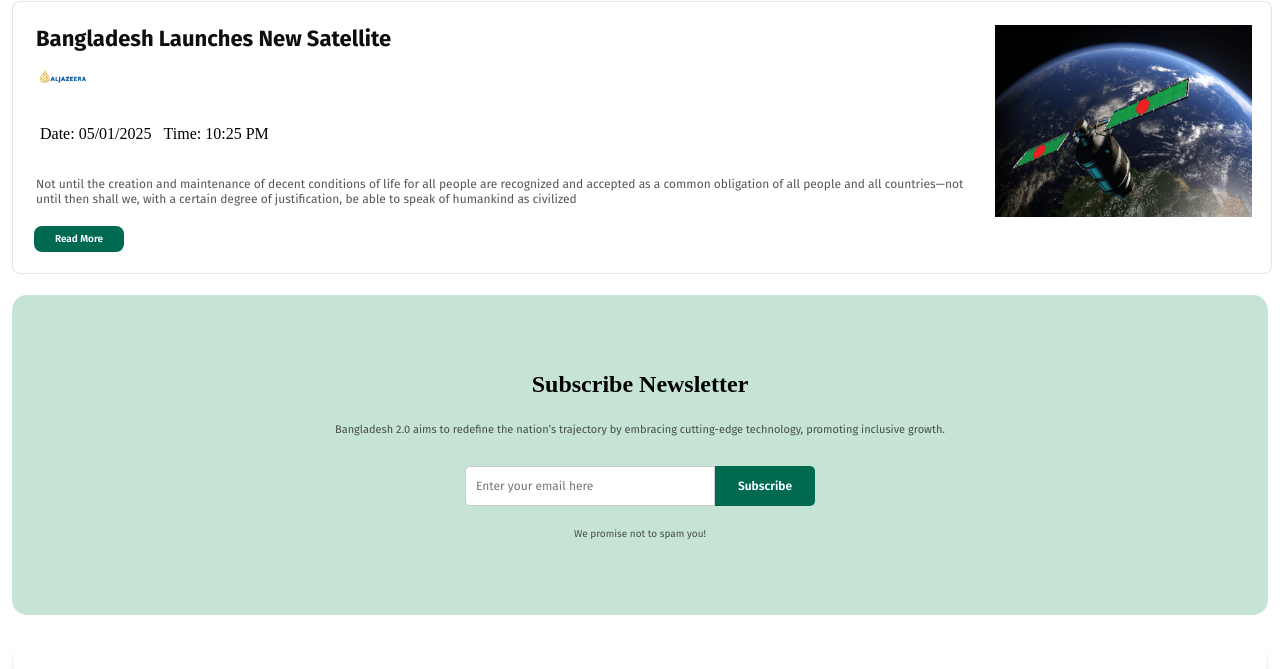
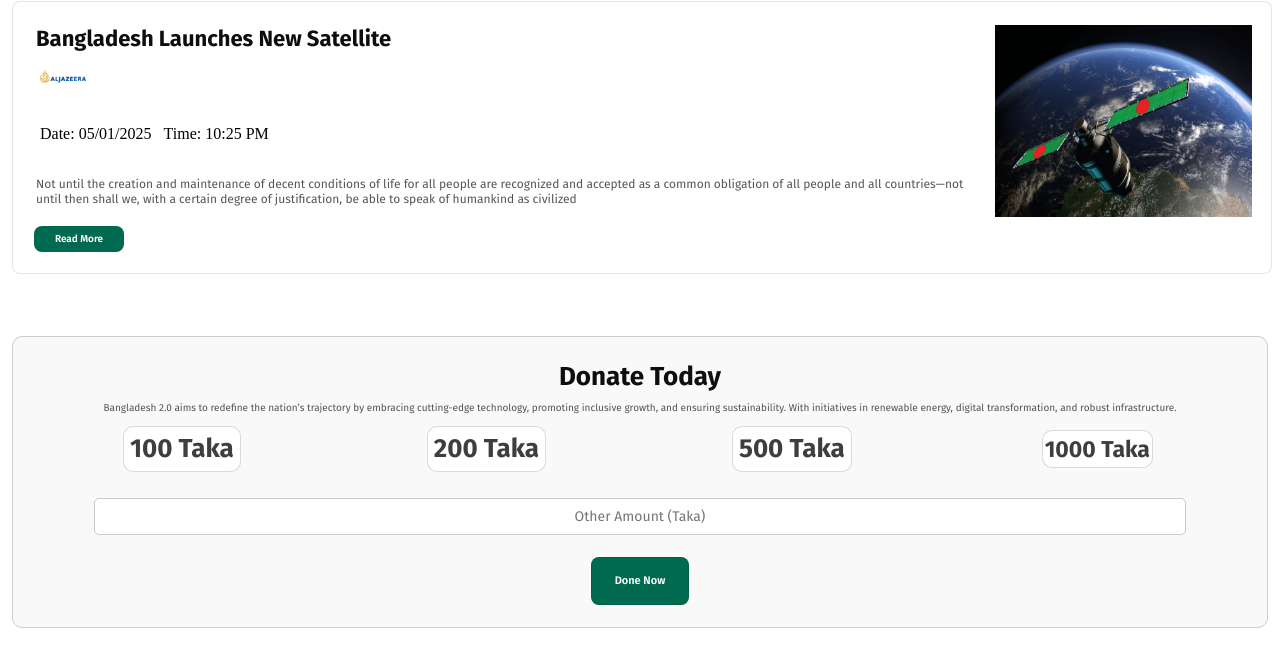
Before and after one commit to noornabi-noor/Bangladesh-2.0, a plain HTML site: page index.html in a window 1280 px wide. Shown: the part 1850-2519 px from the top of the page. Drawn offline with Linux system fonts and the light colour scheme.

Commit message:
Donate field compeleted successfully

```diff
--- a/index.html
+++ b/index.html
@@ -11,6 +11,7 @@
     <link rel="stylesheet" href="styles/quote.css" />
     <link rel="stylesheet" href="styles/news.css" />
     <link rel="stylesheet" href="styles/subscribe.css" />
+    <link rel="stylesheet" href="styles/donate.css" />
   </head>
   <body>
     <header id="navbar">
@@ -229,6 +230,35 @@
       </div>
     </section>
 
+    <section id="donate-box">
+      <div class="donate-container">
+        <div class="donate-info">
+          <h2 class="donate-title">Donate Today</h2>
+          <p>Bangladesh 2.0 aims to redefine the nation’s trajectory by embracing cutting-edge technology, promoting inclusive growth, and ensuring sustainability. With initiatives in renewable energy, digital transformation, and robust infrastructure.</p>
+          <div class="amount">
+            <div class="amount1">
+              <h2>100 Taka</h2>
+            </div>
+            <div class="amount2">
+              <h2>200 Taka</h2>
+            </div>
+            <div class="amount3">
+              <h2>500 Taka</h2>
+            </div>
+            <div>
+              <h2 class="amount4">1000 Taka</h2>
+            </div>
+          </div>
+          <input type="text" placeholder="Other Amount (Taka)">
+          <button>Done Now</button>
+        </div>
+      </div>
+    </section>
+
+
+
+
+
     <section id="subscriber">
       <div class="subscriber-box">
         <h2>Subscribe Newsletter</h2>
--- /dev/null
+++ b/styles/donate.css
@@ -0,0 +1,197 @@
+#donate-box {
+    width: 100%;
+    display: flex;
+    justify-content: center;
+    align-items: center;
+    padding: 0px;
+    box-sizing: border-box;
+    gap: 15;
+    margin: 52px 0px;
+  }
+
+  .donate-container {
+    display: flex;
+    flex-direction: column;
+    justify-content: center;
+    align-items: center;
+    width: 100%;
+  }
+
+  .donate-info {
+    padding: 20px;
+    border: 0.65px solid #ccc;
+    border-radius: 10px;
+    background-color: #f9f9f9;
+    width: 100%;
+    display: flex;
+    flex-direction: column;
+    align-items: center;
+  }
+
+  .donate-title {
+    color: rgb(14, 14, 14);
+    font-family: Fira Sans;
+    font-size: 26px;
+    font-weight: 700;
+    line-height: 32px;
+    letter-spacing: 0%;
+    text-align: center;
+  }
+
+  .donate-info p {
+    color: rgba(14, 14, 14, 0.7);
+    font-family: Fira Sans;
+    font-size: 10px;
+    font-weight: 400;
+    line-height: 15px;
+    letter-spacing: 0%;
+    text-align: center;
+  }
+
+  .amount {
+    display: flex;
+    justify-content: space-around;
+    gap: 10px;
+    margin-bottom: 20px;
+    width: 100%;
+  }
+
+  .amount .amount1 {
+    box-sizing: border-box;
+    border: 0.65px solid rgba(14, 14, 14, 0.15);
+    border-radius: 10px;
+    background: rgb(255, 255, 255);
+
+    color: rgba(14, 14, 14, 0.8);
+    font-family: Fira Sans;
+    font-size: 26px;
+    font-weight: 700;
+    line-height: 32px;
+    letter-spacing: 0%;
+    text-align: left;
+  }
+
+  .amount .amount1 {
+    box-sizing: border-box;
+    border: 0.65px solid rgba(14, 14, 14, 0.15);
+    border-radius: 10px;
+    background: rgb(255, 255, 255);
+
+    color: rgba(14, 14, 14, 0.8);
+    font-family: Fira Sans;
+    font-size: 26px;
+    font-weight: 700;
+    line-height: 32px;
+    letter-spacing: 0%;
+    text-align: center;
+    cursor: pointer;
+  }
+  .amount .amount1:hover {
+    background: rgb(198, 228, 214);
+  }
+
+  .amount .amount2 {
+    box-sizing: border-box;
+    border: 0.65px solid rgba(14, 14, 14, 0.15);
+    border-radius: 10px;
+    background: rgb(255, 255, 255);
+
+    color: rgba(14, 14, 14, 0.8);
+    font-family: Fira Sans;
+    font-size: 26px;
+    font-weight: 700;
+    line-height: 32px;
+    letter-spacing: 0%;
+    text-align: center;
+    cursor: pointer;
+  }
+  .amount .amount2:hover {
+    background: rgb(198, 228, 214);
+  }
+
+  .amount .amount3 {
+    box-sizing: border-box;
+    border: 0.65px solid rgba(14, 14, 14, 0.15);
+    border-radius: 10px;
+    background: rgb(255, 255, 255);
+
+    color: rgba(14, 14, 14, 0.8);
+    font-family: Fira Sans;
+    font-size: 26px;
+    font-weight: 700;
+    line-height: 32px;
+    letter-spacing: 0%;
+    text-align: center;
+    cursor: pointer;
+  }
+  .amount .amount3:hover {
+    background: rgb(198, 228, 214);
+  }
+
+
+  .amount .amount4 {
+    box-sizing: border-box;
+    border: 0.65px solid rgba(14, 14, 14, 0.15);
+    border-radius: 10px;
+    background: rgb(255, 255, 255);
+
+    color: rgba(14, 14, 14, 0.8);
+    font-family: Fira Sans;
+    font-size: 23px;
+    font-weight: 700;
+    line-height: 32px;
+    letter-spacing: 0%;
+    text-align: center;
+    cursor: pointer;
+  }
+  .amount .amount4:hover {
+    background: rgb(198, 228, 214);
+  }
+
+  .amount div h2 {
+    color: rgba(14, 14, 14, 0.8);
+    font-family: Fira Sans;
+    font-size: 26px;
+    font-weight: 700;
+    line-height: 32px;
+    letter-spacing: 0%;
+    text-align: left;
+  }
+
+  .donate-info input {
+    padding: 10px;
+    color: rgba(14, 14, 14, 0.3);
+    font-family: Fira Sans;
+    font-size: 14px;
+    font-weight: 400;
+    line-height: 15px;
+    letter-spacing: 0%;
+    text-align: center;
+    width: 90%;
+    margin-bottom: 20px;
+    border: 1px solid #ccc;
+    border-radius: 5px;
+  }
+
+  .donate-info button {
+    padding: 10px 20px;
+    border: none;
+    border-radius: 5px;
+    cursor: pointer;
+    width: 8%;
+    text-align: center;
+    box-sizing: border-box;
+    border: 0.65px solid rgba(14, 14, 14, 0.1);
+    border-radius: 8px;
+    background: rgb(0, 106, 80);
+    color: rgb(255, 255, 255);
+    font-family: Fira Sans;
+    font-size: 11px;
+    font-weight: 600;
+    line-height: 26px;
+    letter-spacing: 0%;
+  }
+
+  .donate-info button:hover {
+    background-color: #218838;
+  }
--- a/styles/pillars.css
+++ b/styles/pillars.css
@@ -40,7 +40,6 @@
   .pillars-img {
     width: 40px;
     text-align: center;
-    background: rgb(129, 180, 252);
   }
 
   .pillars-img img {
--- a/styles/style.css
+++ b/styles/style.css
@@ -55,7 +55,6 @@ nav > ul > li:last-child {
   margin-right: 0;
 }
 
-
 /* Footer css design */
 
 #foot {
```
